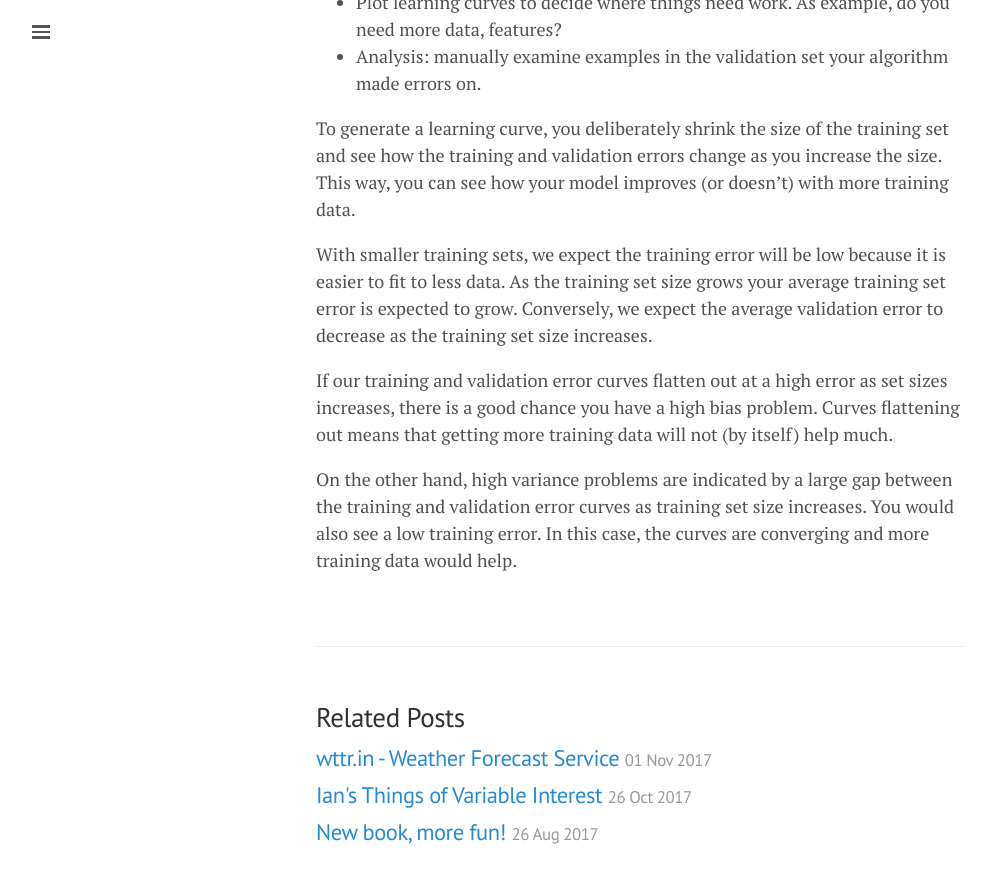
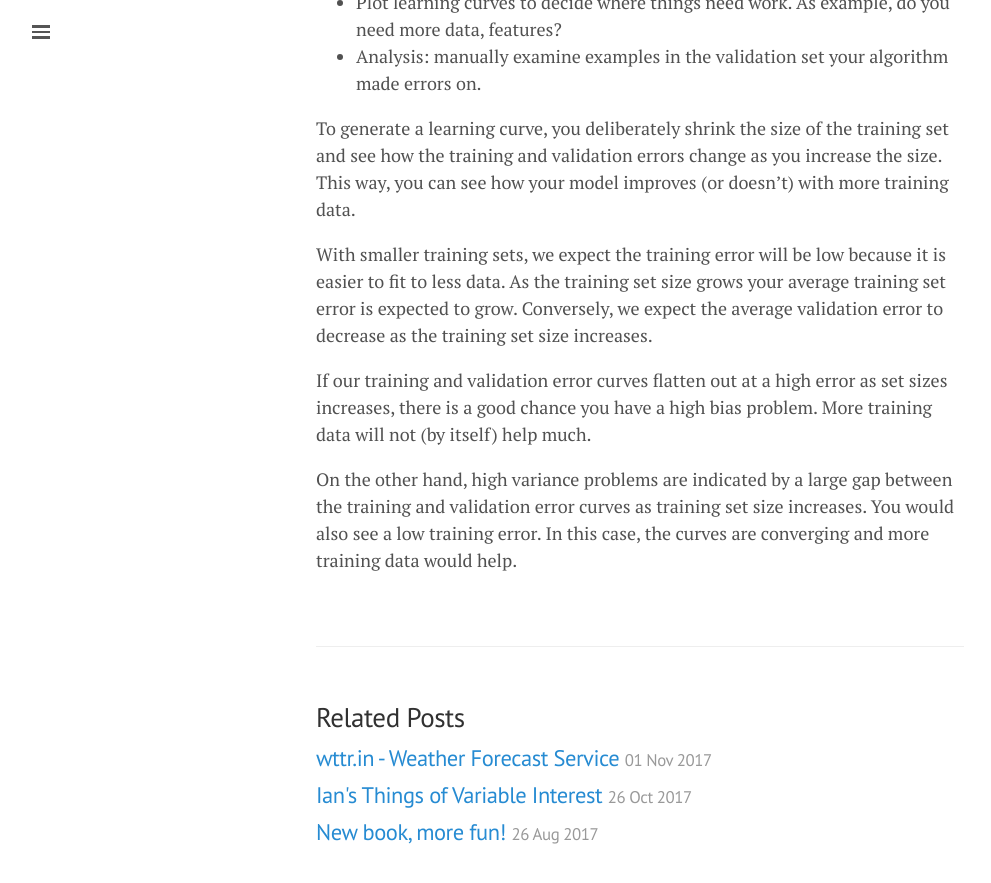
Before and after one commit to lgeurts/lgeurts.github.io, a Jekyll site: the page built from _posts/2018-06-29-artificial-intelligence-basics.md, in a window 1280 px wide and 900 px high, scrolled down 6518 px. Shown: the top 883 px of the window, without its empty margins (0-991 px from the left). Built offline with Jekyll 4.4.1, drawn with Linux system fonts in a browser that asks for light colours; nearby versions of some CDN libraries.

Commit message:
Update 2018-06-29-artificial-intelligence-basics.md

```diff
--- a/_posts/2018-06-29-artificial-intelligence-basics.md
+++ b/_posts/2018-06-29-artificial-intelligence-basics.md
@@ -177,6 +177,6 @@
 With smaller training sets, we expect the training error will be low because it is easier to fit to less data. As the training set size grows your average training set error is expected to grow.
 Conversely, we expect the average validation error to decrease as the training set size increases.
 
-If our training and validation error curves flatten out at a high error as set sizes increases, there is a good chance you have a high bias problem. Curves flattening out means that getting more training data will not (by itself) help much.
+If our training and validation error curves flatten out at a high error as set sizes increases, there is a good chance you have a high bias problem. More training data will not (by itself) help much.
 
 On the other hand, high variance problems are indicated by a large gap between the training and validation error curves as training set size increases. You would also see a low training error. In this case, the curves are converging and more training data would help.
```
